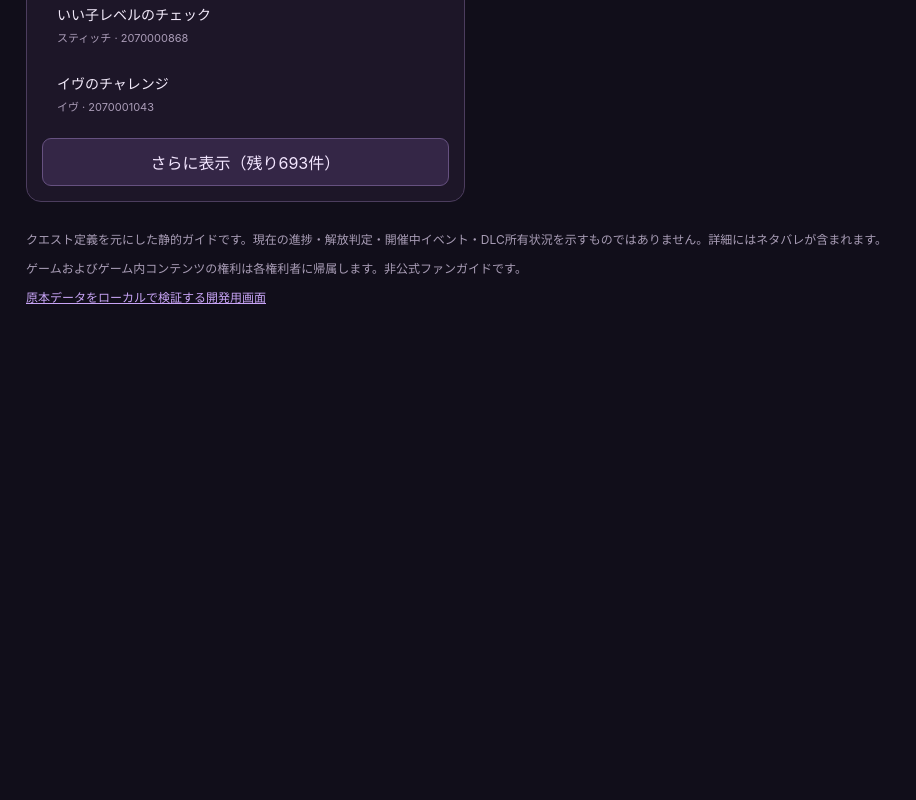
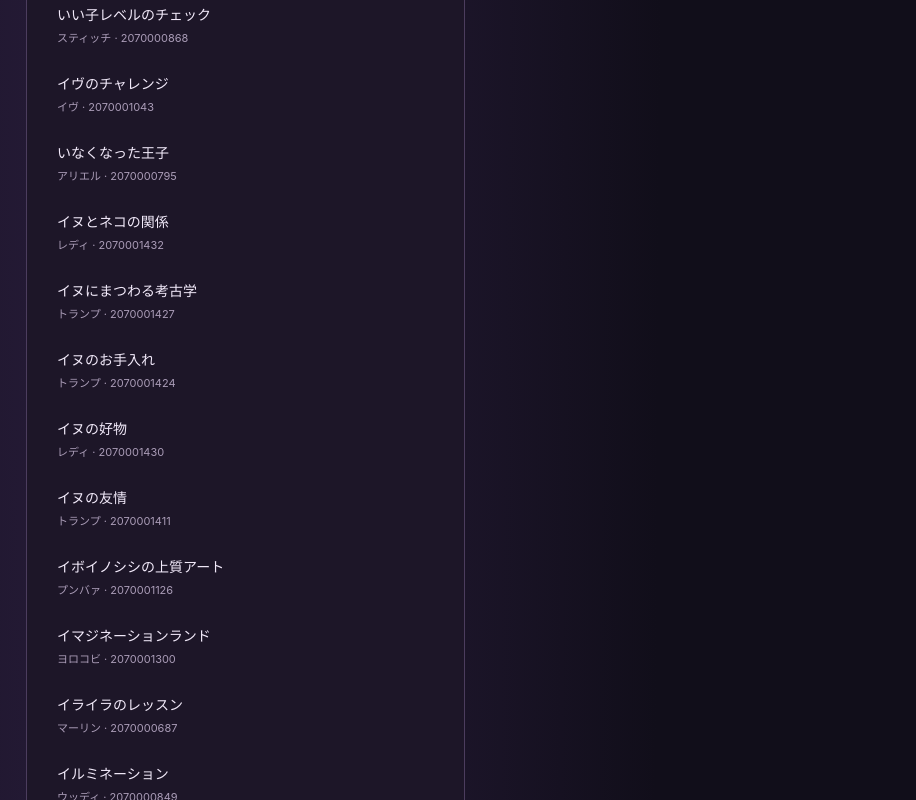
Before and after one commit to DreamwishWand/Wand, a SvelteKit app: page /guide/quests in a window 1280 px wide. Shown: the part 3040-3840 px from the top of the page, without its empty margins (0-916 px from the left). Before the commit the page ends 3435 px from the top, so only its background shows below. Built offline with nearby package versions, Linux system fonts and the light colour scheme.

Commit message:
feat(guide): automatic scroll pagination without load-more buttons

```diff
--- a/src/routes/guide/quests/+page.svelte
+++ b/src/routes/guide/quests/+page.svelte
@@ -1,6 +1,8 @@
 <script lang="ts">
   import {onMount} from 'svelte';
   import {base} from '$app/paths';
+  import {autoAppend} from '$lib/ui/auto-append';
+  import {collectWindow} from '$lib/ui/collect-window.mjs';
   import {PUBLIC_GUIDE_LOCALES,verifyPublicQuestIndex,filterPublicQuests,findPublicQuestByLink,loadPublicQuestPart,formatPublicGuideText} from '$lib/guide/public-guide.mjs';
   import {loadPublicQuestTargetsIndex,loadPublicQuestTargetsPart,itemTargetName,originalTargetLookup} from '$lib/guide/public-targets.mjs';
 
@@ -26,7 +28,7 @@
   let targetError='';
   const prefix=`${base}/guide/public/`;
 
-  $: filtered=catalog?filterPublicQuests(catalog,{query:query.slice(0,120),locale,character,objective,limit}):{total:0,rows:[]};
+  $: filtered=catalog?collectWindow((offset:number,batch:number)=>filterPublicQuests(catalog,{query:query.slice(0,120),locale,character,objective,offset,limit:batch}),limit,'rows'):{total:0,rows:[]};
   $: characters=catalog?[...new Set(catalog.quests.map((x:any)=>x.characterId).filter(Boolean))].sort() as string[]:[];
   $: objectives=catalog?[...new Set(catalog.quests.flatMap((x:any)=>x.objectiveKinds))].sort() as string[]:[];
 
@@ -160,7 +162,7 @@
             <small>{characterName(row.characterId,locale)} · {row.id}</small>
           </button>
         {/each}
-        {#if filtered.total>limit}<button class="load-more" on:click={()=>limit+=40}>さらに表示（残り{(filtered.total-limit).toLocaleString()}件）</button>{/if}
+        {#if filtered.total>limit}<div class="auto-sentinel" use:autoAppend={{hasMore:()=>filtered.total>limit,load:()=>limit+=40}} role="status" aria-label="スクロールでクエストを追加表示"></div>{/if}
         {#if filtered.total===0}<p class="empty">該当するクエストはありません。</p>{/if}
       </section>
       <section class="detail" aria-label="クエスト詳細">
@@ -238,7 +240,7 @@
   .count{font-size:12px;color:#bea9ce;margin:1px 4px 12px}
   .quest-row{display:flex;flex-direction:column;align-items:start;text-align:left;width:100%;gap:5px;padding:13px 14px;border:1px solid transparent;border-radius:9px;background:none;color:inherit;cursor:pointer}
   .quest-row:hover,.quest-row.active{background:#302440;border-color:#654b85}.quest-row strong{font-size:14px}.quest-row small{color:#aa9cb7;font-size:11px}
-  button{cursor:pointer}.load-more{width:100%;padding:11px;border:1px solid #665180;border-radius:9px;background:#342646;color:#f3e6ff;margin-top:10px}
+  button{cursor:pointer}.auto-sentinel{height:18px;margin-top:8px}
   .detail{position:sticky;top:16px;max-height:calc(100vh - 28px);overflow:auto;scrollbar-width:thin}.placeholder,.empty{color:#ac9dbb;padding:20px 4px}
   .detail-header{border-bottom:1px solid #514260;padding:0 0 16px;margin-bottom:16px}.detail-header span{font-size:11px;color:#b79aca}.detail-header h2{font-size:22px;margin:7px 0}.detail-header p{font-size:13px;color:#c9b8db;margin:0}
   .quest-permalink{display:inline-block;margin-top:10px;font-size:12px;color:#d5b4ff;text-underline-offset:3px}
```
